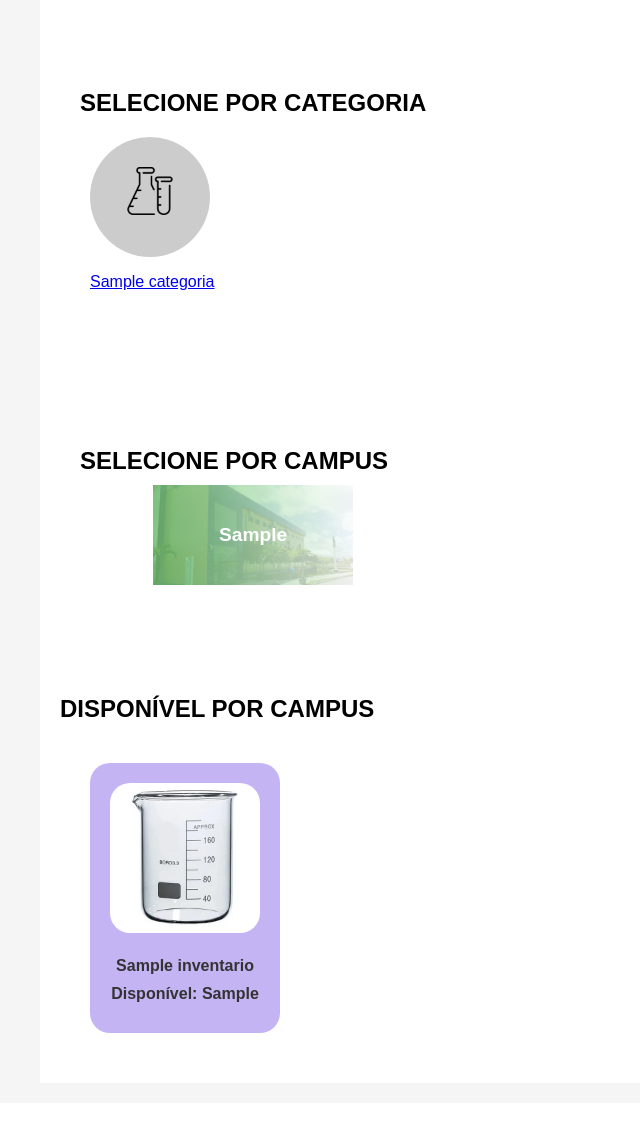
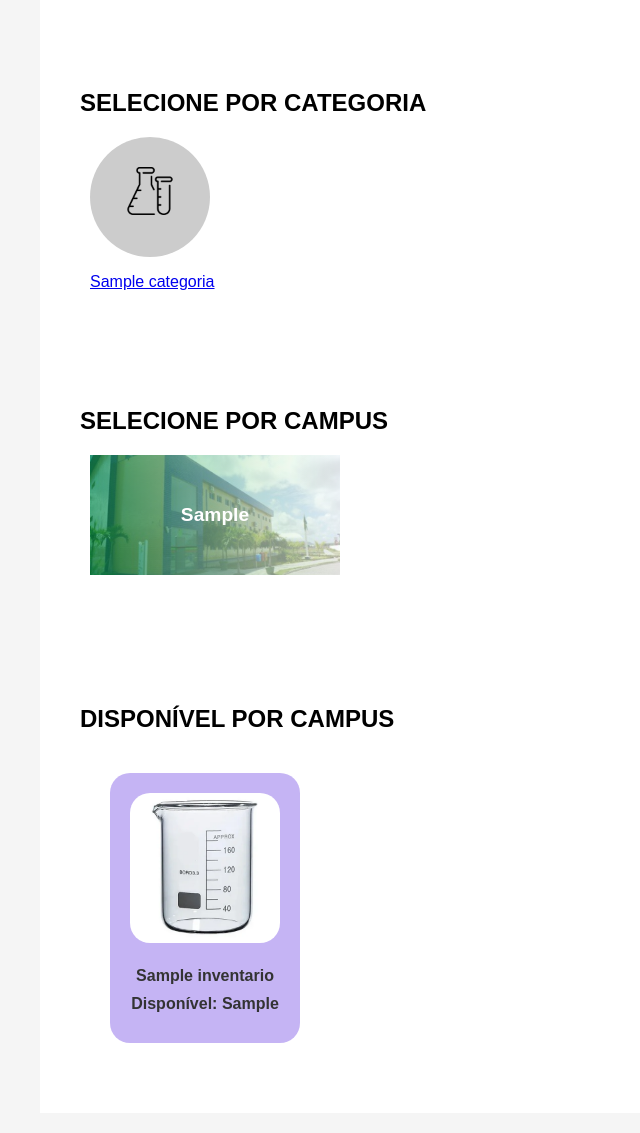
Before and after one commit to Jessica-Laizi/QUI-TROCA, a Django app: page /inicial/ in a window 1280 px wide. Shown: the part 116-1249 px from the top of the page, without its empty margins (0-640 px from the left). Before the commit the page ends 1149 px from the top, so only its background shows below. Run offline with Django 5.2, Linux system fonts and the light colour scheme; tables that the repository leaves empty hold one stand-in row (values such as "Sample post").

Commit message:
css da pagina inicial

```diff
--- a/static/css/categorias.css
+++ /dev/null
@@ -1,9 +0,0 @@
-.categoria {
-    display: flex;
-    flex-direction: column;
-    align-items: center;
-    justify-content: center;
-    cursor: pointer;
-    text-align: center;
-    gap: 20px;
-}
--- a/static/css/visual.css
+++ b/static/css/visual.css
@@ -5,6 +5,11 @@
     margin: 10;
     padding: 10;
     box-sizing: border-box;
+}
+
+.main-container {
+    width: 100%;
+    height: 100%;
 }
 
 body {
@@ -17,24 +22,15 @@ header h1 {
     text-align: center;
     margin-bottom: 20px;
 }
-
-.categorias {
-    display: flex;
-    /* justify-content: center; */
-    flex-wrap: nowrap;
-    gap: 20px;
-    margin-bottom: 40px;
-}
-
 .categoria {
     display: flex;
     flex-direction: column;
     align-items: center;
+    justify-content: center;
     cursor: pointer;
     text-align: center;
     gap: 20px;
 }
-
 
 .categoria .img {
     background-color: #ccc;
@@ -59,7 +55,6 @@ section h2 {
 
 .campus-container {
     display: flex;
-    justify-content: center;
     flex-wrap: wrap;
     gap: 20px;
 
@@ -68,27 +63,27 @@ section h2 {
 .campus {
     display: flex;
     align-items: center;
-    justify-content: center;
+    justify-content:center;
     color: white;
-    width: 200px;
-    height: 100px;
+    min-width: 250px;
+    height: 120px;
     text-align: center;
     position: relative;
-    overflow: hidden;
+    /* overflow: hidden;  */
     cursor: pointer;
-    margin-bottom: 40px;
-    background: linear-gradient(to right, rgba(106, 195, 106, 0.9), rgba(106, 195, 106, 0.7), rgba(106, 195, 106, 0.3), rgba(106, 195, 106, 0));
+    margin-bottom: 30px;
+    background: linear-gradient(to right, rgb(1, 155, 83), rgb(106, 195, 146), rgba(106, 195, 106, 0.3), rgba(106, 195, 106, 0));
 }
 
 .campus img {
     position: absolute;
-    top: 0;
-    left: 0;
+    /* top: 0;
+    left: 0; */
     width: 100%;
     height: 100%;
-    object-fit: cover;
-    opacity: 0.2;
-    z-index: 0;
+    /* object-fit: cover; */
+    opacity: 0.4;
+    /* z-index: 0; */
 }
 
 .campus span {
@@ -99,15 +94,9 @@ section h2 {
 }
 
 .campus:hover {
-    background-color: #58a658;
+    background-color: #029357;
 }
 
-/* .itens-disponiveis {
-    display: flex;
-    justify-content: center;
-    flex-wrap: wrap;
-    gap: 20px;
-} */
 .itens-disponiveis {
     display: grid;
     grid-template-columns: repeat(auto-fill, minmax(180px, 1fr));
--- a/templates/_master.html
+++ b/templates/_master.html
@@ -12,7 +12,6 @@
     <link rel="stylesheet" href="{% static "css/detalhes.css" %}">
     <link rel="stylesheet" href="{% static "css/perfil.css" %}">
     <link rel="stylesheet" href="{% static "css/visual.css" %}">
-    <link rel="stylesheet" href="{% static 'css/categorias.css' %}">
 
     <link rel="stylesheet" href="{% static "css/save_item.css" %}">
     <link rel="stylesheet" href="{% static "css/pag_troca.css" %}">
--- a/templates/listagem.html
+++ b/templates/listagem.html
@@ -1,7 +1,7 @@
 {% extends "_master.html" %}
 {% load static %}
 {% block main %}
-<div>
+<div class="main-container">
     <section class="container">
         <h2>SELECIONE POR CATEGORIA</h2>
         <div class="scroll-wrapper">
@@ -9,6 +9,7 @@
             <div class="scroll-container categorias" id="categorias">
             {% for cat in categorias %}
             <div class="categoria">
+
                 <a href="{% url "categorias" cat.id %}">
                 <div class="img">
 
@@ -24,8 +25,9 @@
 
     <section class="container">
         <h2>SELECIONE POR CAMPUS</h2>
+        <div class="scroll-wrapper">
 
-        <div class="campus-container">
+        <div class="scroll-container campus-container">
                 {% for c in campus %}
                 <div class="campus">
                 <img src="{% static "img/campusc.png" alt="SantaCruz" %}">
@@ -33,9 +35,10 @@
             </div>
     {% endfor %}
         </div>
+    </div>
     </section>
 
-    <section>
+    <section class="container">
         <h2>DISPONÍVEL POR CAMPUS</h2>
         <div class="itens-disponiveis">
                 {% for item in listagem %}
```
Also changed, not shown: inventario/migrations/0009_merge_20250225_0759.py (added).
